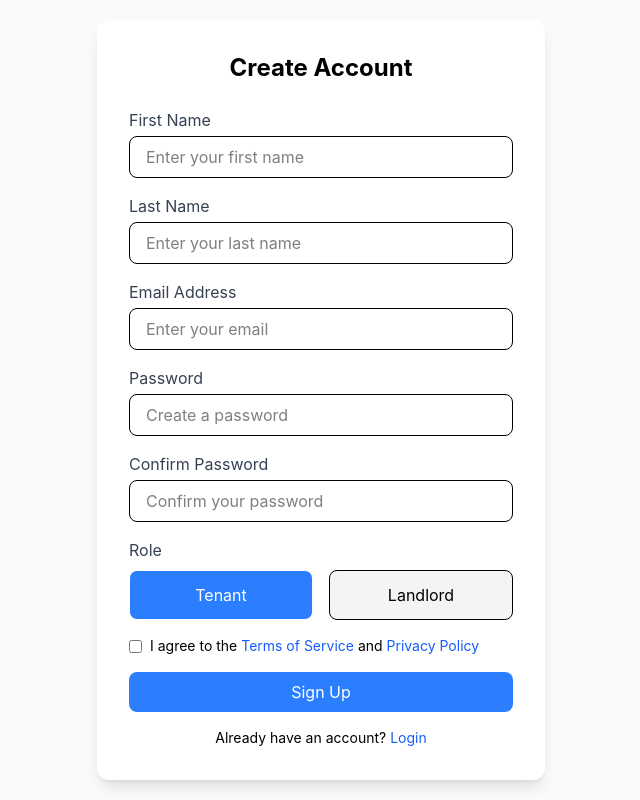
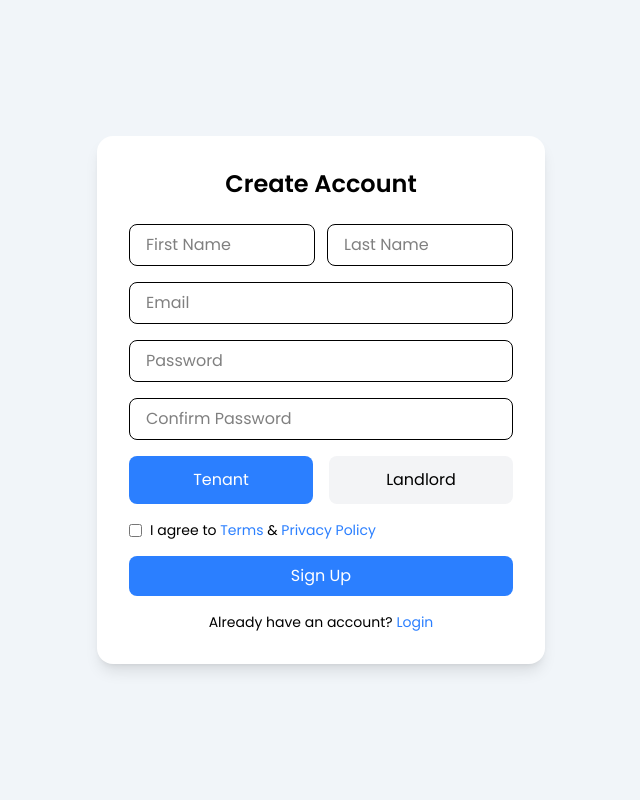
Before and after one commit to sunny2304/pgfinder_frontend, a React (Vite) app: page /signup in a window 1280 px wide. Shown: the whole page, without its empty margins (319-959 px from the left). Built offline with nearby package versions, Linux system fonts and the light colour scheme.

Commit message:
new login ui

```diff
--- a/index.html
+++ b/index.html
@@ -3,6 +3,7 @@
   <head>
     <meta charset="UTF-8" />
     <link rel="icon" type="image/svg+xml" href="/public/favicon.png" />
+    <link href="https://fonts.googleapis.com/css2?family=Poppins:wght@400;500;600&display=swap" rel="stylesheet">
     <meta name="viewport" content="width=device-width, initial-scale=1.0" />
     <title>pgfinder</title>
   </head>
--- a/src/components/Login.jsx
+++ b/src/components/Login.jsx
@@ -1,17 +1,13 @@
-import React from "react";
 import { useForm } from "react-hook-form";
-import { Link, useNavigate } from "react-router-dom";
+import { useState } from "react";
+import { useNavigate, Link } from "react-router-dom";
 import { toast } from "react-toastify";
 import axios from "axios";
 
-export const Login = () => {
+export default function Login() {
+  const { register, handleSubmit } = useForm();
+  const [showPassword, setShowPassword] = useState(false);
   const navigate = useNavigate();
-
-  const {
-    register,
-    handleSubmit,
-    formState: { errors },
-  } = useForm();
 
   const onSubmit = async (data) => {
     try {
@@ -42,93 +38,142 @@ export const Login = () => {
   };
 
   return (
-    <div className="min-h-screen bg-[#f8fafc] flex items-center justify-center px-4 font-sans">
+    <div className="min-h-screen flex">
 
-      {/* Form Container */}
-      <div className="w-full max-w-md bg-white p-8 rounded-[12px] shadow-[0_4px_6px_-1px_rgba(0,0,0,0.1),0_2px_4px_-1px_rgba(0,0,0,0.06)]">
+      {/* LEFT SIDE */}
+      <div className="hidden md:flex flex-1 bg-[#1a2744] relative overflow-hidden p-14 items-end">
+        <div className="absolute inset-0 bg-[url('https://images.unsplash.com/photo-1555854877-bab0e564b8d5?w=900&q=80')] bg-cover bg-center opacity-25"></div>
+        <div className="absolute inset-0 bg-gradient-to-t from-[#1a2744] via-[#1a2744]/70 to-transparent"></div>
 
-        <h2 className="text-2xl font-semibold text-center text-[#1e293b] mb-8 relative">
-          Welcome Back
-          {/* underline like your CSS */}
-          <span className="block w-12 h-[3px] bg-[#2c6bed] mx-auto mt-2"></span>
-        </h2>
+        <div className="relative z-10 text-white">
+          <div className="text-xl font-bold mb-6">
+            PG<span className="text-teal-400">Finder</span>
+          </div>
 
-        <form onSubmit={handleSubmit(onSubmit)} className="space-y-5">
+          <h2 className="text-4xl font-bold leading-tight mb-4">
+            Welcome <br />
+            <span className="italic text-teal-300">back.</span>
+          </h2>
 
-          {/* Email */}
-          <div>
-            <label className="block mb-2 text-sm font-medium text-[#1e293b]">
+          <p className="text-gray-300 max-w-md mb-8">
+            Thousands of verified PGs waiting for you. Log in and continue your search.
+          </p>
+
+          <div className="bg-white/10 border border-white/20 rounded-xl p-5 backdrop-blur">
+            <p className="text-sm italic text-gray-200">
+              "Found my perfect PG within 2 days. The booking process was seamless!"
+            </p>
+
+            <div className="flex items-center gap-3 mt-4">
+              <div className="w-8 h-8 rounded-full bg-teal-500 flex items-center justify-center text-sm font-bold">
+                P
+              </div>
+              <div>
+                <p className="text-sm font-semibold">Priya Sharma</p>
+                <p className="text-xs text-gray-400">Tenant · Bengaluru</p>
+              </div>
+            </div>
+          </div>
+        </div>
+      </div>
+
+      {/* RIGHT SIDE */}
+      <div className="w-full md:w-[500px] bg-white flex flex-col justify-center px-10 py-12">
+
+        <h1 className="text-3xl font-bold text-[#1a2744] mb-2">
+          Log In
+        </h1>
+
+        <p className="text-sm text-gray-500 mb-6">
+          Don't have an account?{" "}
+          <Link to="/signup" className="text-teal-600 font-semibold">
+            Sign up free →
+          </Link>
+        </p>
+
+        {/* Divider */}
+        <div className="flex items-center gap-4 my-4 text-gray-400 text-sm">
+          <div className="flex-1 h-[1px] bg-gray-200"></div>
+          continue with email
+          <div className="flex-1 h-[1px] bg-gray-200"></div>
+        </div>
+
+        {/* FORM */}
+        <form onSubmit={handleSubmit(onSubmit)}>
+
+          {/* EMAIL */}
+          <div className="mb-4">
+            <label className="text-xs font-bold uppercase text-gray-500">
               Email Address
             </label>
             <input
               type="email"
-              placeholder="Enter your email"
-              className="w-full px-4 py-2 border border-[#e2e8f0] rounded-[8px] text-sm focus:outline-none focus:border-[#2c6bed] focus:ring-2 focus:ring-[rgba(44,107,237,0.1)] transition"
-              {...register("email", { required: "Email is required" })}
+              placeholder="priya@email.com"
+              {...register("email", { required: true })}
+              className="w-full mt-2 px-4 py-3 border rounded-lg bg-gray-50 focus:outline-none focus:ring-2 focus:ring-teal-400"
             />
-            {errors.email && (
-              <p className="text-red-500 text-sm mt-1">
-                {errors.email.message}
-              </p>
-            )}
           </div>
 
-          {/* Password */}
-          <div>
-            <label className="block mb-2 text-sm font-medium text-[#1e293b]">
+          {/* PASSWORD */}
+          <div className="mb-4 relative">
+            <label className="text-xs font-bold uppercase text-gray-500">
               Password
             </label>
             <input
-              type="password"
-              placeholder="Enter your password"
-              className="w-full px-4 py-2 border border-[#e2e8f0] rounded-[8px] text-sm focus:outline-none focus:border-[#2c6bed] focus:ring-2 focus:ring-[rgba(44,107,237,0.1)] transition"
-              {...register("password", {
-                required: "Password is required",
-              })}
+              type={showPassword ? "text" : "password"}
+              placeholder="Your password"
+              {...register("password", { required: true })}
+              className="w-full mt-2 px-4 py-3 border rounded-lg bg-gray-50 pr-10 focus:outline-none focus:ring-2 focus:ring-teal-400"
             />
-            {errors.password && (
-              <p className="text-red-500 text-sm mt-1">
-                {errors.password.message}
-              </p>
-            )}
+
+            {/* Eye Icon */}
+            <span
+              onClick={() => setShowPassword(!showPassword)}
+              className="absolute right-3 top-[38px] cursor-pointer text-gray-400 hover:text-[#1a2744] transition"
+            >
+              {showPassword ? (
+                <svg xmlns="http://www.w3.org/2000/svg" className="w-[18px] h-[18px]" fill="none" viewBox="0 0 24 24" stroke="currentColor" strokeWidth="1.6">
+                  <path d="M3 3l18 18" />
+                  <path d="M10.58 10.58A2 2 0 0013.42 13.42" />
+                  <path d="M9.88 5.09A9.77 9.77 0 0112 5c5 0 9 7 9 7a16.5 16.5 0 01-3.07 3.94M6.1 6.1A16.5 16.5 0 003 12s4 7 9 7a9.77 9.77 0 004.12-.91" />
+                </svg>
+              ) : (
+                <svg xmlns="http://www.w3.org/2000/svg" className="w-[18px] h-[18px]" fill="none" viewBox="0 0 24 24" stroke="currentColor" strokeWidth="1.6">
+                  <path d="M1.5 12s4.5-7 10.5-7 10.5 7 10.5 7-4.5 7-10.5 7S1.5 12 1.5 12z" />
+                  <circle cx="12" cy="12" r="2.5" />
+                </svg>
+              )}
+            </span>
           </div>
 
-          {/* Remember + Forgot */}
-          <div className="flex justify-between items-center text-sm">
-            <div className="flex items-center">
-              <input type="checkbox" className="mr-2" />
-              <span className="text-[#64748b]">Remember me</span>
-            </div>
+          {/* REMEMBER */}
+          <div className="flex justify-between items-center mb-5 text-sm">
+            <label className="flex items-center gap-2 text-gray-600">
+              <input type="checkbox" className="accent-teal-500" />
+              Remember me
+            </label>
 
-            <Link
-              to="/forgot-password"
-              className="text-[#2c6bed] hover:text-[#0d9488] transition"
-            >
-              Forgot Password?
+            <Link to="/forgot-password" className="text-teal-600 font-semibold">
+              Forgot password?
             </Link>
           </div>
 
-          {/* Button */}
+          {/* BUTTON */}
           <button
             type="submit"
-            className="w-full bg-[#2c6bed] text-white py-3 rounded-[8px] font-medium hover:bg-[#1d4ed8] transition hover:-translate-y-[1px]"
+            className="w-full bg-[#1a2744] text-white py-3 rounded-xl font-bold hover:bg-[#243356] transition"
           >
-            Login
+            Log In →
           </button>
+        </form>
 
-          {/* Signup */}
-          <p className="text-center text-sm text-[#64748b] mt-4">
-            Don't have an account?{" "}
-            <Link
-              to="/signup"
-              className="text-[#2c6bed] font-medium hover:text-[#0d9488]"
-            >
-              Sign Up
-            </Link>
-          </p>
-
-        </form>
+        <div className="text-center mt-6 text-sm text-gray-500">
+          Don't have an account?{" "}
+          <Link to="/signup" className="text-teal-600 font-semibold">
+            Create one
+          </Link>
+        </div>
       </div>
     </div>
   );
-};
+}
--- a/src/components/Signup.jsx
+++ b/src/components/Signup.jsx
@@ -34,102 +34,70 @@ export const Signup = () => {
   };
 
   return (
-    <div className="min-h-screen bg-gray-50 flex items-center justify-center px-4">
+    <div
+      className="min-h-screen flex items-center justify-center px-4"
+      style={{ fontFamily: "Poppins, sans-serif", background: "#f1f5f9" }}
+    >
+      <div className="bg-white shadow-lg rounded-2xl w-full max-w-md p-8">
 
-      <div className="bg-white shadow-lg rounded-xl w-full max-w-md p-8">
-
-        <h2 className="text-2xl font-bold text-center mb-6">
+        <h2 className="text-2xl font-semibold text-center mb-6">
           Create Account
         </h2>
 
         <form onSubmit={handleSubmit(onSubmit)} className="space-y-4">
 
-          {/* First Name */}
-          <div>
-            <label className="block text-gray-700 mb-1">First Name</label>
+          {/* First + Last Name */}
+          <div className="flex gap-3">
             <input
               type="text"
-              placeholder="Enter your first name"
-              className="w-full border px-4 py-2 rounded-lg focus:outline-none focus:ring-2 focus:ring-blue-400"
-              {...register("firstName", {
-                required: "First name is required",
-              })}
+              placeholder="First Name"
+              className="w-1/2 border px-4 py-2 rounded-lg focus:ring-2 focus:ring-blue-500 outline-none"
+              {...register("firstName", { required: "First name required" })}
             />
-            {errors.firstName && (
-              <p className="text-red-500 text-sm">
-                {errors.firstName.message}
-              </p>
-            )}
-          </div>
-
-          {/* Last Name */}
-          <div>
-            <label className="block text-gray-700 mb-1">Last Name</label>
             <input
               type="text"
-              placeholder="Enter your last name"
-              className="w-full border px-4 py-2 rounded-lg focus:outline-none focus:ring-2 focus:ring-blue-400"
-              {...register("lastName", {
-                required: "Last name is required",
-              })}
+              placeholder="Last Name"
+              className="w-1/2 border px-4 py-2 rounded-lg focus:ring-2 focus:ring-blue-500 outline-none"
+              {...register("lastName", { required: "Last name required" })}
             />
-            {errors.lastName && (
-              <p className="text-red-500 text-sm">
-                {errors.lastName.message}
-              </p>
-            )}
           </div>
 
           {/* Email */}
-          <div>
-            <label className="block text-gray-700 mb-1">Email Address</label>
           <input
             type="email"
-              placeholder="Enter your email"
-              className="w-full border px-4 py-2 rounded-lg focus:outline-none focus:ring-2 focus:ring-blue-400"
+            placeholder="Email"
+            className="w-full border px-4 py-2 rounded-lg focus:ring-2 focus:ring-blue-500 outline-none"
             {...register("email", { required: "Email is required" })}
           />
-          </div>
 
           {/* Password */}
-          <div>
-            <label className="block text-gray-700 mb-1">Password</label>
           <input
             type="password"
-              placeholder="Create a password"
-              className="w-full border px-4 py-2 rounded-lg focus:outline-none focus:ring-2 focus:ring-blue-400"
+            placeholder="Password"
+            className="w-full border px-4 py-2 rounded-lg focus:ring-2 focus:ring-blue-500 outline-none"
             {...register("password", {
               required: "Password required",
               minLength: { value: 6, message: "Min 6 chars" },
             })}
           />
-          </div>
 
           {/* Confirm Password */}
-          <div>
-            <label className="block text-gray-700 mb-1">
-              Confirm Password
-            </label>
           <input
             type="password"
-              placeholder="Confirm your password"
-              className="w-full border px-4 py-2 rounded-lg focus:outline-none focus:ring-2 focus:ring-blue-400"
+            placeholder="Confirm Password"
+            className="w-full border px-4 py-2 rounded-lg focus:ring-2 focus:ring-blue-500 outline-none"
             {...register("confirmPassword", {
               required: "Confirm your password",
               validate: (value) =>
                 value === password || "Passwords do not match",
             })}
           />
-          </div>
 
-          {/* Role Selection */}
-          <div>
-            <label className="block text-gray-700 mb-2">Role</label>
-
+          {/* Role */}
           <div className="flex gap-4">
             <div
               onClick={() => setRole("user")}
-                className={`flex-1 border rounded-lg p-3 text-center cursor-pointer ${
+              className={`flex-1 text-center p-3 rounded-lg cursor-pointer ${
                 role === "user"
                   ? "bg-blue-500 text-white"
                   : "bg-gray-100"
@@ -140,7 +108,7 @@ export const Signup = () => {
 
             <div
               onClick={() => setRole("landlord")}
-                className={`flex-1 border rounded-lg p-3 text-center cursor-pointer ${
+              className={`flex-1 text-center p-3 rounded-lg cursor-pointer ${
                 role === "landlord"
                   ? "bg-blue-500 text-white"
                   : "bg-gray-100"
@@ -149,20 +117,23 @@ export const Signup = () => {
               Landlord
             </div>
           </div>
-          </div>
 
           {/* Terms */}
           <div className="flex items-center gap-2 text-sm">
             <input type="checkbox" required />
             <span>
-              I agree to the{" "}
-              <span className="text-blue-600 cursor-pointer"
-              onClick={() => navigate("/t&c")}>
-                Terms of Service
+              I agree to{" "}
+              <span
+                className="text-blue-500 cursor-pointer"
+                onClick={() => navigate("/t&c")}
+              >
+                Terms
               </span>{" "}
-              and{" "}
-              <span className="text-blue-600 cursor-pointer"
-              onClick={() => navigate("/privacypolicy")}>
+              &{" "}
+              <span
+                className="text-blue-500 cursor-pointer"
+                onClick={() => navigate("/privacypolicy")}
+              >
                 Privacy Policy
               </span>
             </span>
@@ -177,15 +148,15 @@ export const Signup = () => {
           </button>
         </form>
 
-        <div className="text-center mt-4 text-sm">
+        <p className="text-center mt-4 text-sm">
           Already have an account?{" "}
           <span
             onClick={() => navigate("/")}
-            className="text-blue-600 cursor-pointer"
+            className="text-blue-500 cursor-pointer"
           >
             Login
           </span>
-        </div>
+        </p>
       </div>
     </div>
   );
--- a/src/router/AppRouter.jsx
+++ b/src/router/AppRouter.jsx
@@ -1,6 +1,6 @@
 import { createBrowserRouter, RouterProvider, Navigate } from "react-router-dom";
 
-import { Login } from "../components/Login";
+import Login  from "../components/Login";
 import { Signup } from "../components/Signup";
 import { UserNavbar } from "../components/user/UserNavbar";
 import { AdminSidebar } from "../components/admin/AdminSidebar";
```
Lines whose indentation alone changed are shown as unchanged.
